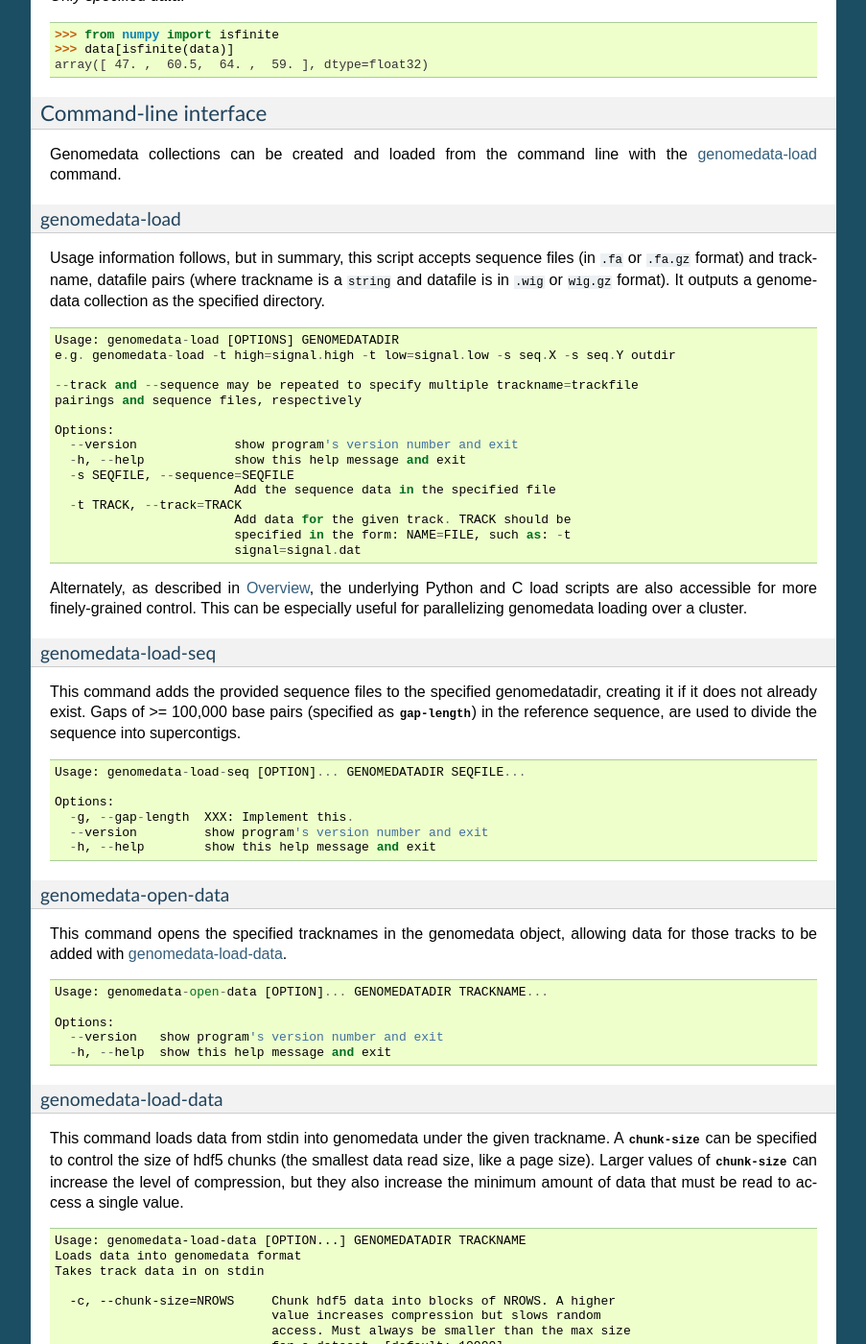
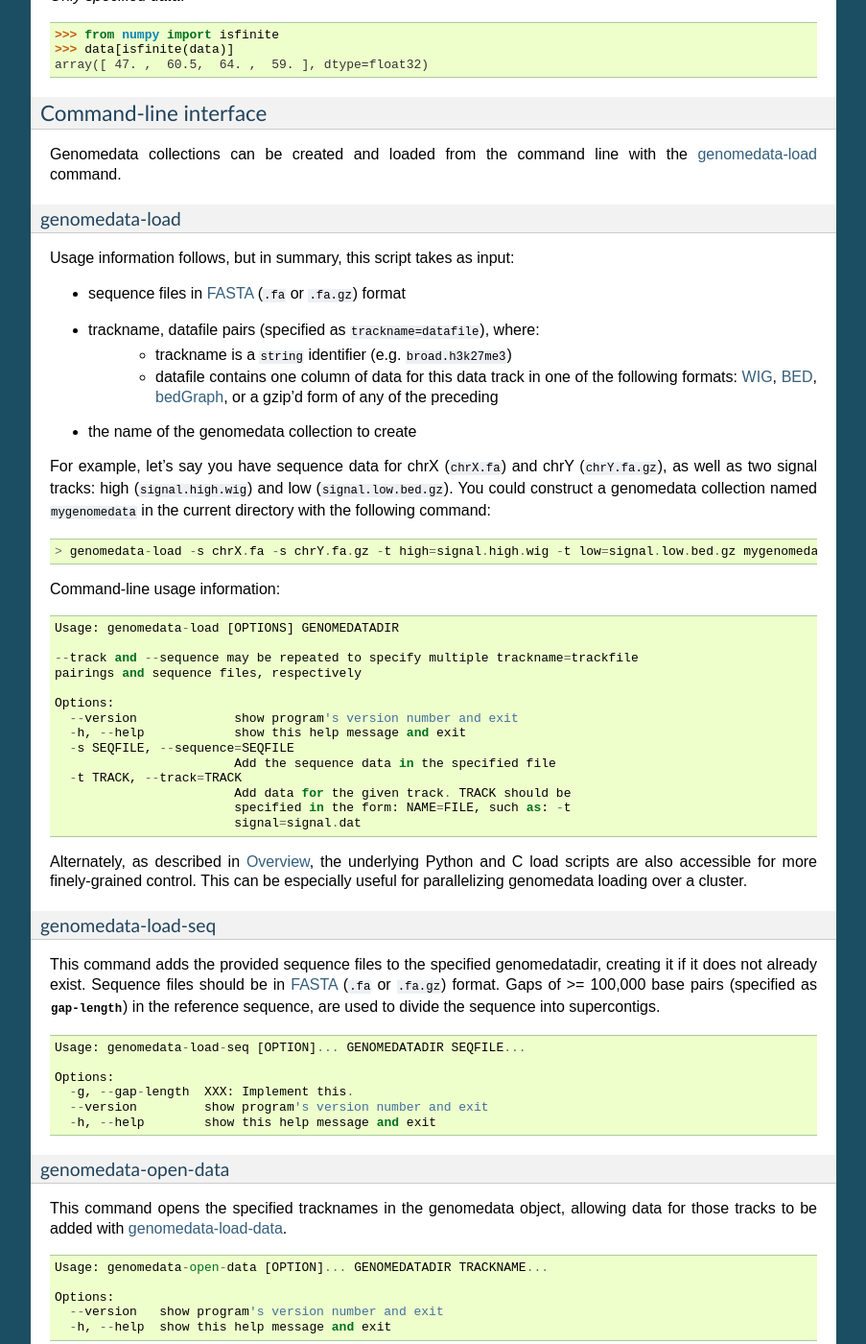
Before and after one commit to hoffmangroup/genomedata, a Sphinx documentation site: the page built from doc/genomedata.rst, in a window 1280 px wide and 1400 px high, scrolled down 2429 px. Shown: the whole window at 96% size, without its empty margins (198-1101 px from the left). Built offline with Sphinx 7.4.7, drawn with Linux system fonts in a browser that asks for light colours; some of the changed text lies outside the part shown.

Commit message:
Fixed .dat typo in usage info to .wig Improved genomedata-load usage message Improved documentation of input file formats

```diff
--- a/doc/genomedata.rst
+++ b/doc/genomedata.rst
@@ -66,7 +66,7 @@
 A genomedata collection contains sequence and may also contain
 numerical data associated with that sequence. You can easily load
 sequence and numerical data into a genomedata collection with the
-:ref:`genomedata-load` command::
+:ref:`genomedata-load` command (see command details additional details)::
 
     genomedata-load [-t trackname=signalfile]... [-s sequencefile]... GENOMEDATADIR
 
@@ -158,15 +158,32 @@
 genomedata-load
 ---------------
 
-Usage information follows, but in summary, this script accepts sequence files
-(in ``.fa`` or ``.fa.gz`` format) and trackname, datafile pairs
-(where trackname is a ``string`` and datafile is in ``.wig`` or ``wig.gz``
-format). It outputs a genomedata collection as the specified directory.
+Usage information follows, but in summary, this script takes as input:
 
-::
+- sequence files in |sequence file formats| format
+- trackname, datafile pairs (specified as ``trackname=datafile``), where:
+    * trackname is a ``string`` identifier (e.g. ``broad.h3k27me3``)
+    * datafile contains one column of data for this data track
+      in one of the following formats: |signal file formats|
+- the name of the genomedata collection to create
+
+For example, let's say you have sequence data for chrX (``chrX.fa``) and
+chrY (``chrY.fa.gz``), as well as two signal tracks: high (``signal.high.wig``)
+and low (``signal.low.bed.gz``). You could construct a genomedata collection
+named ``mygenomedata`` in the current directory with the following command::
+
+    > genomedata-load -s chrX.fa -s chrY.fa.gz -t high=signal.high.wig -t low=signal.low.bed.gz mygenomedata
+
+.. |signal file formats| replace:: |signal data formats|, or a gzip'd
+                         form of any of the preceding
+
+.. |sequence file formats| replace:: FASTA_ (``.fa`` or ``.fa.gz``)
+
+.. _FASTA: http://www.ncbi.nlm.nih.gov/blast/fasta.shtml
+
+Command-line usage information::
 
  Usage: genomedata-load [OPTIONS] GENOMEDATADIR
- e.g. genomedata-load -t high=signal.high -t low=signal.low -s seq.X -s seq.Y outdir
 
  --track and --sequence may be repeated to specify multiple trackname=trackfile
  pairings and sequence files, respectively
@@ -194,8 +211,9 @@
 -------------------
 
 This command adds the provided sequence files to the specified genomedatadir,
-creating it if it does not already exist. Gaps of >= 100,000
-base pairs (specified as :option:`gap-length`) in the reference sequence,
+creating it if it does not already exist. Sequence files should be in
+|sequence file formats| format. Gaps of >= 100,000 base pairs
+(specified as :option:`gap-length`) in the reference sequence,
 are used to divide the sequence into supercontigs.
 
 ::
@@ -231,11 +249,19 @@
 --------------------
 
 This command loads data from stdin into genomedata under the given trackname.
+The input data must be in one of these supported datatypes:
+|signal data formats|.
 A :option:`chunk-size` can be specified to control the size of hdf5 chunks
 (the smallest data read size, like a page size). Larger values of
 :option:`chunk-size` can increase the level of compression, but they also
 increase the minimum amount of data that must be read to access a single
 value.
+
+.. |signal data formats| replace:: WIG_, BED_, bedGraph_
+
+.. _WIG: http://genome.ucsc.edu/FAQ/FAQformat#format6
+.. _BED: http://genome.ucsc.edu/FAQ/FAQformat#format1
+.. _bedGraph: http://genome.ucsc.edu/goldenPath/help/bedgraph.html
 
 ::
 
```
Also changed, not shown: 1 other file.
